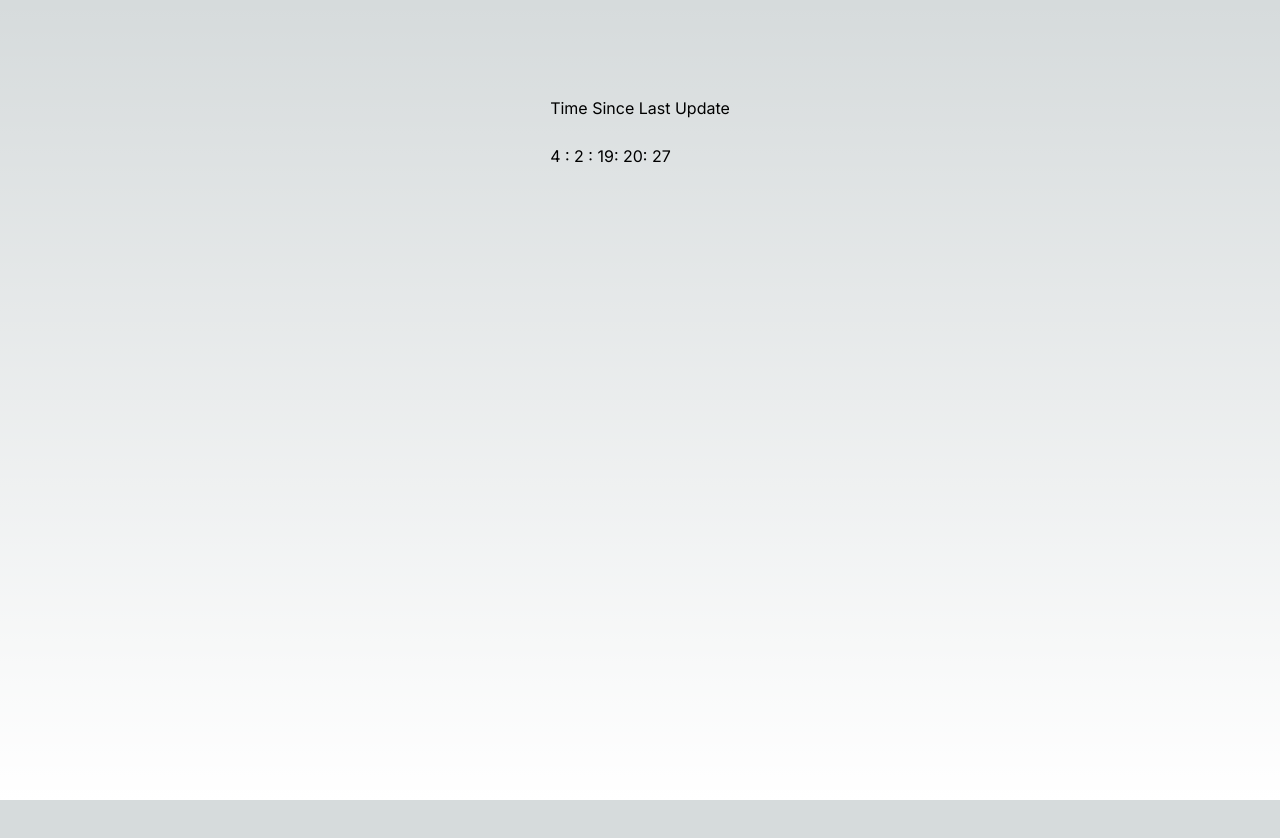
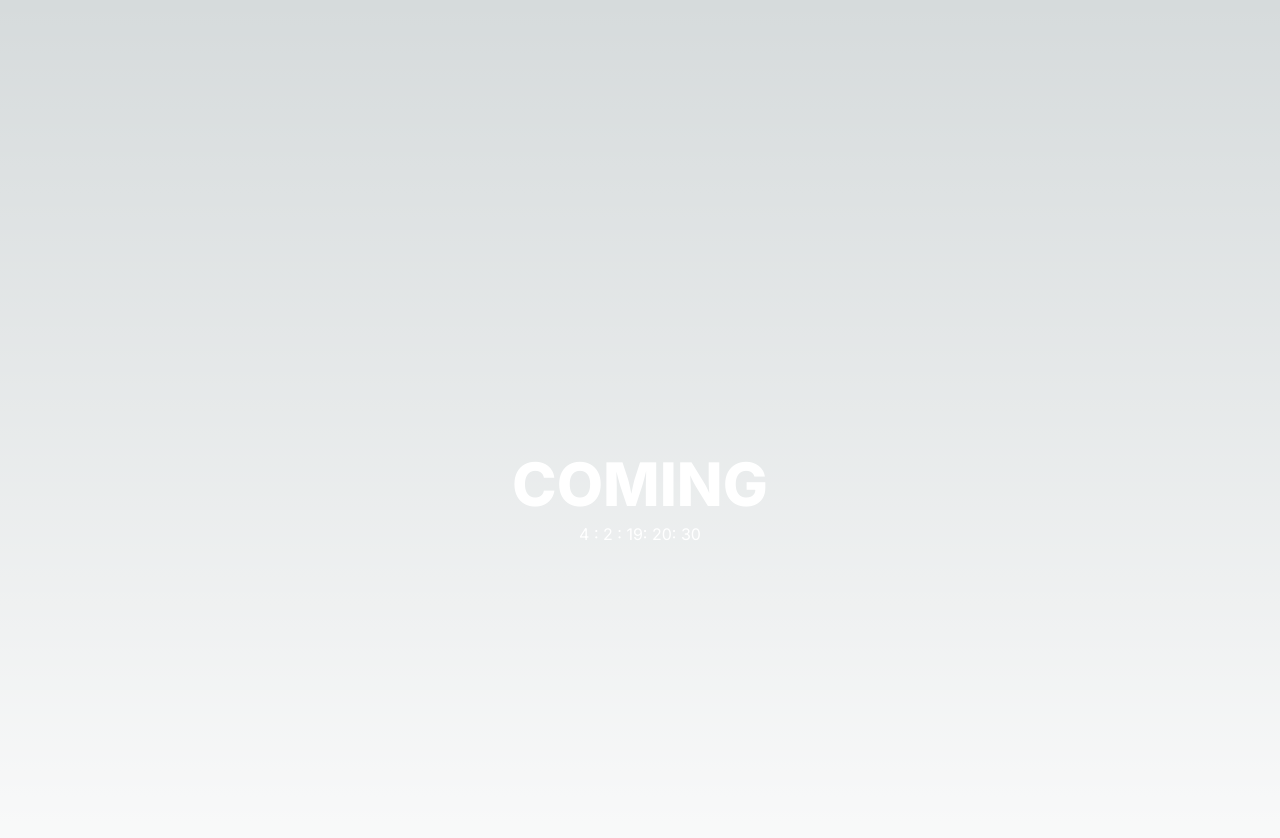
Before and after one commit to AdamArabov/Marathon, a Next.js app: page / in a window 1280 px wide. Shown: the top 838 px of the page. Before the commit the page ends 800 px from the top, so only its background shows below. Built offline with nearby package versions, Linux system fonts and the light colour scheme.

Commit message:
made a new layout

```diff
--- /dev/null
+++ b/app/components/Landing.js
@@ -0,0 +1,38 @@
+import Image from 'next/image';
+import marathon from "../assets/marathon.jpg"
+import Timer from './Timer';
+
+
+  export default function Landing() {
+
+    return (
+      <div className="relative min-h-screen ">
+        <div className="absolute inset-0 z-0">
+        <Image
+          src={marathon}
+          alt="Your Image Alt Text"
+          className="w-full h-full object-cover object-center"
+          width={1080}
+          height={513}
+        />
+      </div>
+        <div className="absolute top-0 left-0 w-full h-full bg-black opacity-50"></div>
+
+        <div className="absolute top-4 right-4">
+
+        </div>
+
+       <div className="absolute top-1/2 left-1/2 transform -translate-x-1/2 -translate-y-1/2 text-white text-center font-helvetica-neue">
+  <h1 className="text-2xl">
+
+    <span className="block text-6xl font-extrabold leading-tight">COMING</span>
+  </h1>
+  <Timer className="text-2xl mt-2"/>
+</div>
+
+        <div className="absolute bottom-8 left-1/2 transform -translate-x-1/2">
+
+        </div>
+      </div>
+    );
+  }
--- a/app/components/Timer.js
+++ b/app/components/Timer.js
@@ -28,8 +28,6 @@ export default function Timer () {
     return(
 
         <div>
-            <h1 className="">Time Since Last Update</h1>
-            <br></br>
             <p className="">{uptime}</p>
         </div>
     )
--- a/app/page.js
+++ b/app/page.js
@@ -1,10 +1,12 @@
 import Image from 'next/image'
-import Timer from './components/Timer'
+
+import Landing from './components/Landing'
 
 export default function Home() {
   return (
     <main className="flex min-h-screen flex-col items-center justify-between p-24">
-     <Timer/>
+     <Landing/>
+
     </main>
   )
 }
```
Also changed, not shown: app/assets/marathon.jpg (added).
